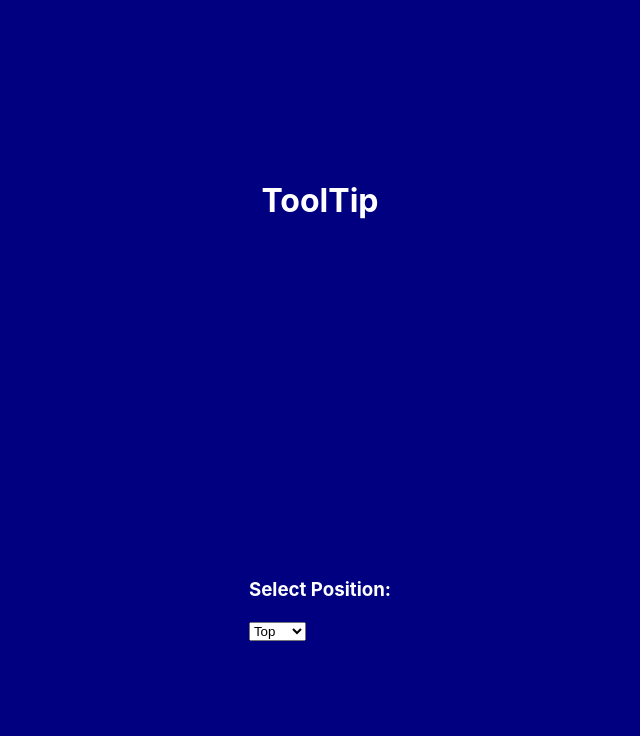
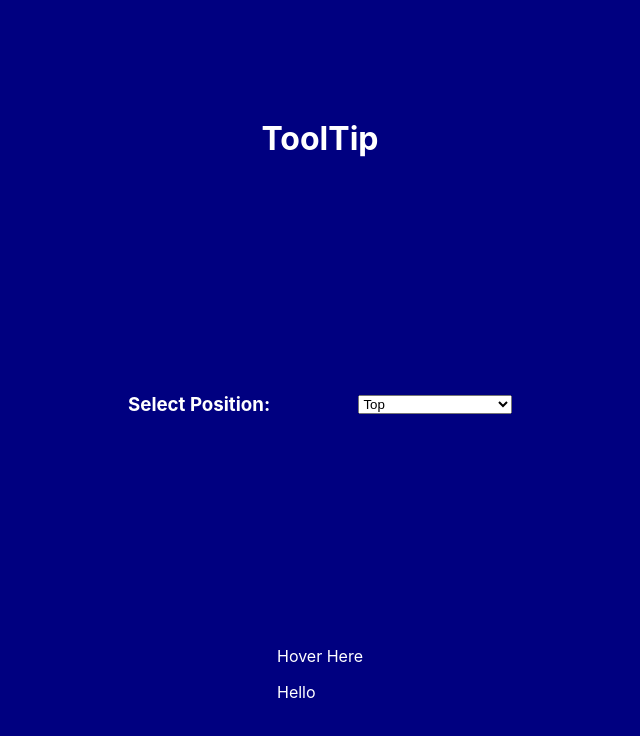
Before and after one commit to lakshdhamija/tooltip, a React (Create React App) app: page / in a window 1280 px wide. Shown: the top 736 px of the page, without its empty margins (320-960 px from the left). Built offline with nearby package versions, Linux system fonts and the light colour scheme.

Commit message:
Add Hover Component

```diff
--- a/public/index.html
+++ b/public/index.html
@@ -39,5 +39,6 @@
       To begin the development, run `npm start` or `yarn start`.
       To create a production bundle, use `npm run build` or `yarn build`.
     -->
+    <script src="https://kit.fontawesome.com/c18f6677f5.js" crossorigin="anonymous"></script>
   </body>
 </html>
--- a/src/components/App.js
+++ b/src/components/App.js
@@ -1,17 +1,19 @@
-import React from 'react';
-import Position from './Position';
+import React from "react";
+import Position from "./Position";
+import Hover from "./Hover";
 
 class App extends React.Component {
-  constructor(){
+  constructor() {
     super();
     this.state = {
-      position: "top"
+      position: "top",
+      text: "Hover Here",
     };
     this.setupRefs();
   }
 
   // funtion to initialize references
-  setupRefs(){
+  setupRefs() {
     this.toolTipRef = React.createRef();
     this.positionRef = React.createRef();
   }
@@ -19,16 +21,76 @@ class App extends React.Component {
   //function to set current position of the toolTip
   handlePosition = () => {
     this.setState({
-      // positionRef is our reference, .current gives us the element being referred, value gives us the curr value of the element
-      position: this.positionRef.current.value
+      /* positionRef is our reference, .current gives us the element being referred,
+       value gives us the curr value of the element */
+      position: this.positionRef.current.value,
     });
+  };
+
+  // When mouse is hovering over Div
+  mouseHover = () => {
+    this.setState({
+      text: <i className="fas fa-dog"></i>,
+    });
+    this.toolTipRef.current.style.visibility = "visible";
+  };
+
+  // when mouse is not hovering over Div
+  mouseNotHover = () => {
+    this.setState({
+      text: "Hover Here",
+    });
+    this.toolTipRef.current.style.visibility = "hidden";
+  };
+
+  getStyle(position) {
+    switch (position) {
+      case "top":
+        return {
+          toolTipPosition: "top",
+          arrowPosition: "arrow-bottom",
+        };
+      case "bottom":
+        return {
+          toolTipPosition: "bottom",
+          arrowPosition: "arrow-top",
+        };
+      case "left":
+        return {
+          toolTipPosition: "left",
+          arrowPosition: "arrow-right",
+        };
+      case "right":
+        return {
+          toolTipPosition: "right",
+          arrowPosition: "arrow-left",
+        };
+      default:
+        return {
+          toolTipPosition: "top",
+          arrowPosition: "bottom",
+        };
+    }
   }
+
   render() {
     return (
       <div className="App">
         <h1>ToolTip</h1>
         {/* Component to select position */}
-        <Position positionRef={this.positionRef} handlePosition={this.handlePosition}/>
+        <Position
+          positionRef={this.positionRef}
+          handlePosition={this.handlePosition}
+        />
+        {/* Component on which tooltip will be displayed */}
+        <Hover
+          toolTipRef={this.toolTipRef}
+          mouseHover={this.mouseHover}
+          mouseNotHover={this.mouseNotHover}
+          position={this.state.position}
+          getStyle={this.getStyle}
+          text={this.state.text}
+        />
       </div>
     );
   }
--- /dev/null
+++ b/src/components/Hover.js
@@ -0,0 +1,21 @@
+import React, { Component } from "react";
+
+class Hover extends Component {
+  render() {
+    let position = this.props.getStyle(this.props.position);
+    console.log(position);
+    return (
+      <div className="Tooltip"
+        onMouseLeave={this.props.mouseNotHover}
+        onMouseEnter={this.props.mouseHover}>
+        <p>{this.props.text}</p>
+        <div ref={this.props.toolTipRef} className={`tooltip ${position.toolTipPosition}`}>
+          <div className="tooltip-info">Hello</div>
+          <div className={`arrow ${position.arrowPosition}`}></div>
+        </div>
+      </div>
+    );
+  }
+}
+
+export default Hover;
--- a/src/components/Position.js
+++ b/src/components/Position.js
@@ -7,7 +7,7 @@ class Position extends Component {
         <h3>Select Position: </h3>
         <select ref={this.props.positionRef} className="dropdown" onChange={this.props.handlePosition}>
           <option value="top">Top</option>
-          <option value="down">Down</option>
+          <option value="bottom">Bottom</option>
           <option value="left">Left</option>
           <option value="right">Right</option>
         </select>
--- a/src/index.css
+++ b/src/index.css
@@ -23,3 +23,16 @@ code {
   align-items: center;
   height: 100vh;
 }
+
+
+/* Position Component */
+.Position{
+  width: 30%;
+  display: flex;
+  align-items: center;
+  justify-content: space-between;
+}
+
+.dropdown{
+  width: 40%;
+}
```
